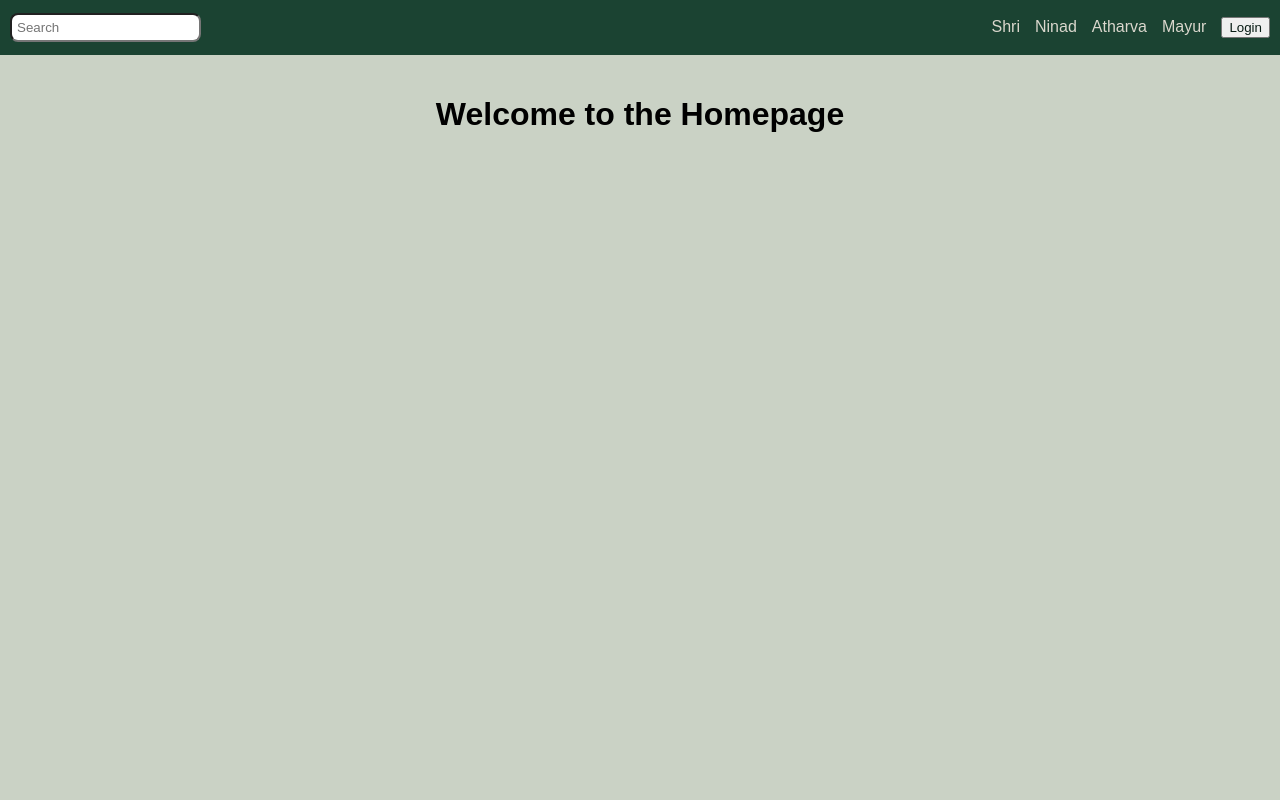
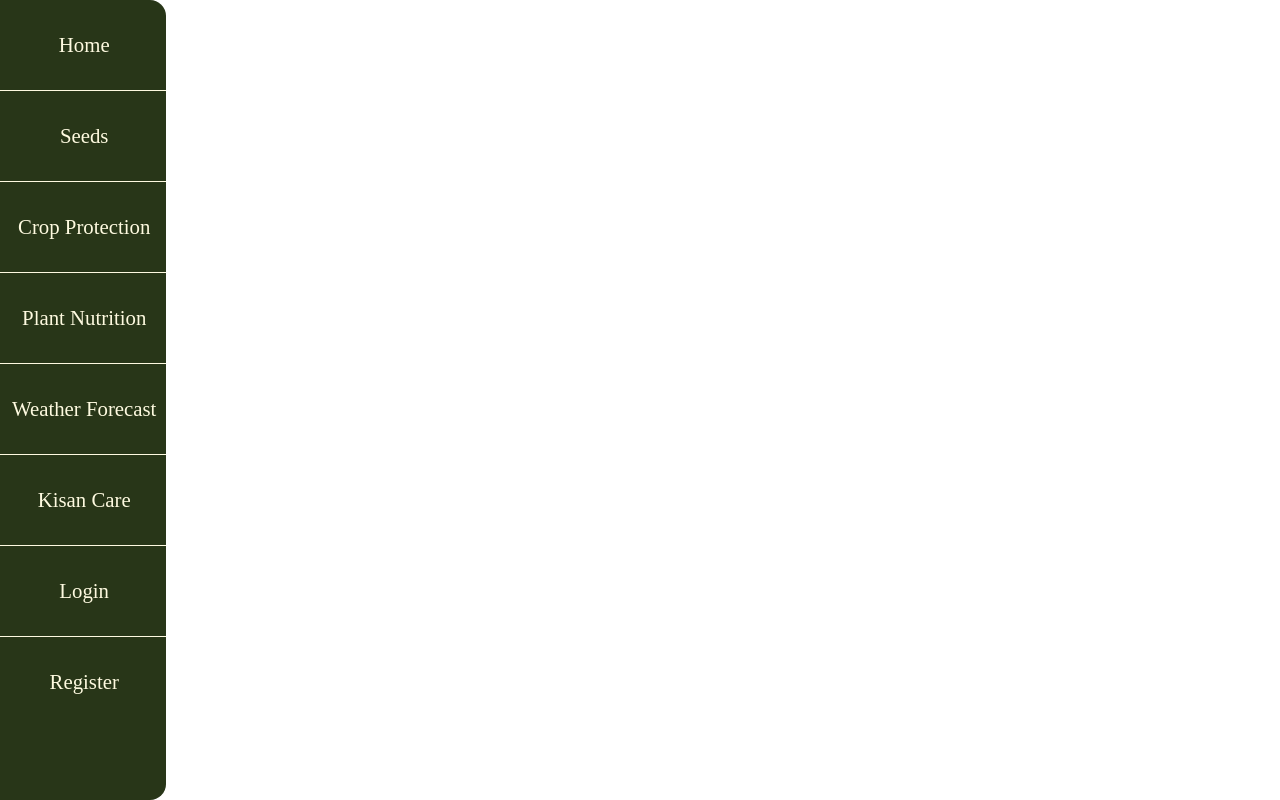
Before and after one commit to shrihari-joshi/mini_project, a React (Create React App) app: page / in a window 1280 px wide. Built offline with nearby package versions, Linux system fonts and the light colour scheme.

Commit message:
css navbar

```diff
--- a/package.json
+++ b/package.json
@@ -9,7 +9,7 @@
     "axios": "^1.6.7",
     "react": "^18.2.0",
     "react-dom": "^18.2.0",
-    "react-router-dom": "^6.22.0",
+    "react-router-dom": "^6.22.1",
     "react-scripts": "5.0.1",
     "web-vitals": "^2.1.4"
   },
--- a/src/App.js
+++ /dev/null
@@ -1,34 +0,0 @@
-// App.js
-
-import React from 'react';
-
-
-function App() {
-  return (
-    <div className="App">
-      <header className="navbar">
-      <div className="search-login">
-          <input type="text" placeholder="Search" className='in' />
-
-        </div>
-        <div className="tabs">
-          <a href="#" className='border act'>Shri</a>
-          <a href="#" className='border act'>Ninad</a>
-          <a href="#" className='border act'>Atharva</a>
-          <a href="#" className='border act'>Mayur</a>
-
-        <button className='in'>Login</button>
-        </div>
-
-      </header>
-
-      {/* Your page content goes here */}
-      <div className="content">
-        <h1>Welcome to the Homepage</h1>
-        {/* Add more content as needed */}
-      </div>
-    </div>
-  );
-}
-
-export default App;
--- a/src/App.jsx
+++ b/src/App.jsx
@@ -9,11 +9,12 @@ import Seeds from './Seeds';
 import Plant_Nutrition from './Plant_Nutrition';
 import Weather_Forecast from './Weather_Forecast';
 import Kisan_Care from './Kisan_Care';
+import './navbar.css'
 
 function App() {
     return (
         <main>
-            <Routes>
+            <Routes >
                 <Route path="/" element={<Home />} /> {/* Define a home route */}
                 <Route path="/login" element={<Login />} /> {/* Define a route for Login */}
                 <Route path="/register" element={<Register />} /> {/* Define a route for Register */}
--- a/src/Home.jsx
+++ b/src/Home.jsx
@@ -4,12 +4,13 @@ import Navbar from './Navbar';
 
 const Home = () => {
     return (
-        <div className="content">
+        <div>
             <header>
-                <h1>Home</h1>
-                <nav>
-                    <Navbar />
+
+                <nav className='body'>
+                    <Navbar/>
                 </nav>
+                {/* <h1>Welcome to Urban-Utsav</h1> */}
             </header>
         </div>
     );
--- a/src/Navbar.jsx
+++ b/src/Navbar.jsx
@@ -10,17 +10,17 @@ import Kisan_Care from './Kisan_Care';
 
 const Navbar = () => {
     return (
-        <nav>
-            <ul>
-                <li><Link to= '/'>Home</Link></li>
-                <li><Link to='/seeds'>Seeds</Link></li>
-                <li><Link to='/crop-protection'>Crop Protection</Link></li>
-                <li><Link to='/plant-nutrition'>Plant Nutrition</Link></li>
-                <li><Link to='/farming-tools'>Weather Forecast</Link></li>
-                <li><Link to='/weather-forecast'>Kisan Care</Link></li>
-                <li><Link to='/kisan-care'>Seeds</Link></li>
-                <li><Link to="/login">Login</Link></li>
-                <li><Link to="/register">Register</Link></li>
+        <nav className='left-navbar'>
+            <ul className='navbar'>
+                <li className='border'><Link to= '/' className='nav-link'>Home</Link></li>
+                <li className='border'><Link to='/seeds' className='nav-link'>Seeds</Link></li>
+                <li className='border'><Link to='/crop-protection' className='nav-link'>Crop Protection</Link></li>
+                <li className='border'><Link to='/plant-nutrition' className='nav-link'>Plant Nutrition</Link></li>
+                <li className='border'><Link to='/farming-tools' className='nav-link'>Weather Forecast</Link></li>
+                <li className='border'><Link to='/weather-forecast' className='nav-link'>Kisan Care</Link></li>
+                {/* <li className='border'><Link to='/kisan-care'>Seeds</Link></li> */}
+                <li className='border'><Link to="/login" className='nav-link'>Login</Link></li>
+                <li><Link to="/register" className='nav-link'>Register</Link></li>
             </ul>
 
         </nav>
--- a/src/index.css
+++ /dev/null
@@ -1,56 +0,0 @@
-/* App.css
-2a9d8f
-fefee3 */
-body {
-  margin: 0;
-  font-family: Arial, sans-serif;
-  background-color: #cad2c5 ;
-}
-
-.navbar {
-  background-color: #1b4332 ;
-  height: 35px;
-  color: white;
-  padding: 10px;
-  display: flex;
-  justify-content: space-between;
-  align-items: center;
-}
-.border:hover{
-  border-radius: 5px;
-  background-color: #d8e2dc;
-  color: #081c15;
-}
-.tabs a {
-  color: #dad7cd;
-  text-decoration: none;
-  margin-right: 15px;
-}
-
-.search-login {
-  display: flex;
-  align-items: center;
-}
-
-.search-login input[type="text"] {
-  padding: 5px;
-  margin-right: 15px;
-  border-radius: 8px;
-}
-
-.search-login button {
-  background-color: #4CAF50;
-  color: white;
-  border: none;
-  border-radius: 15px;
-  padding: 8px 15px;
-  cursor: pointer;
-}
-.in{
-  color: #081c15;
-}
-
-.content {
-  padding: 20px;
-  text-align: center;
-}
--- a/src/index.js
+++ b/src/index.js
@@ -1,6 +1,6 @@
 import React from 'react';
 import ReactDOM from 'react-dom';
-import './index.css';
+import './navbar.css';
 import App from './App';
 import { BrowserRouter as Router } from 'react-router-dom';
 
--- /dev/null
+++ b/src/navbar.css
@@ -0,0 +1,55 @@
+
+
+.left-navbar {
+  position: fixed;
+  top: 0;
+  left: 0;
+  height: 100%;
+  width: 13%;
+  background-color: #283618;
+  border-top-right-radius: 1rem;
+  border-bottom-right-radius: 1rem;
+}
+
+.navbar {
+  list-style: none;
+  padding: 0;
+  margin: 0;
+  height: 100%;
+
+
+}
+
+.border {
+  border-bottom: 1px solid #fefae0;
+}
+
+
+.navbar li {
+  padding: 23px;
+
+}
+
+.navbar li a {
+  text-decoration:none;
+  color: #fefae0;
+  font-size: 1.3rem;
+  white-space:nowrap;
+  display: flex;
+  transition: background-color 0.8s, color 0.5s;
+  border-radius: 5px;
+  padding: 10px 1px;
+  width:100%;
+  justify-content: center;
+
+
+}
+
+.navbar li a:hover {
+  background-color: #cad2c5;
+  color: #2f3e46;
+  padding: 10px 1px;
+  border-radius: 5px;
+  font-weight: 700;
+  width:100%;
+}
```
Also changed, not shown: 1 other file (tests, documents, lock files or other folders).
